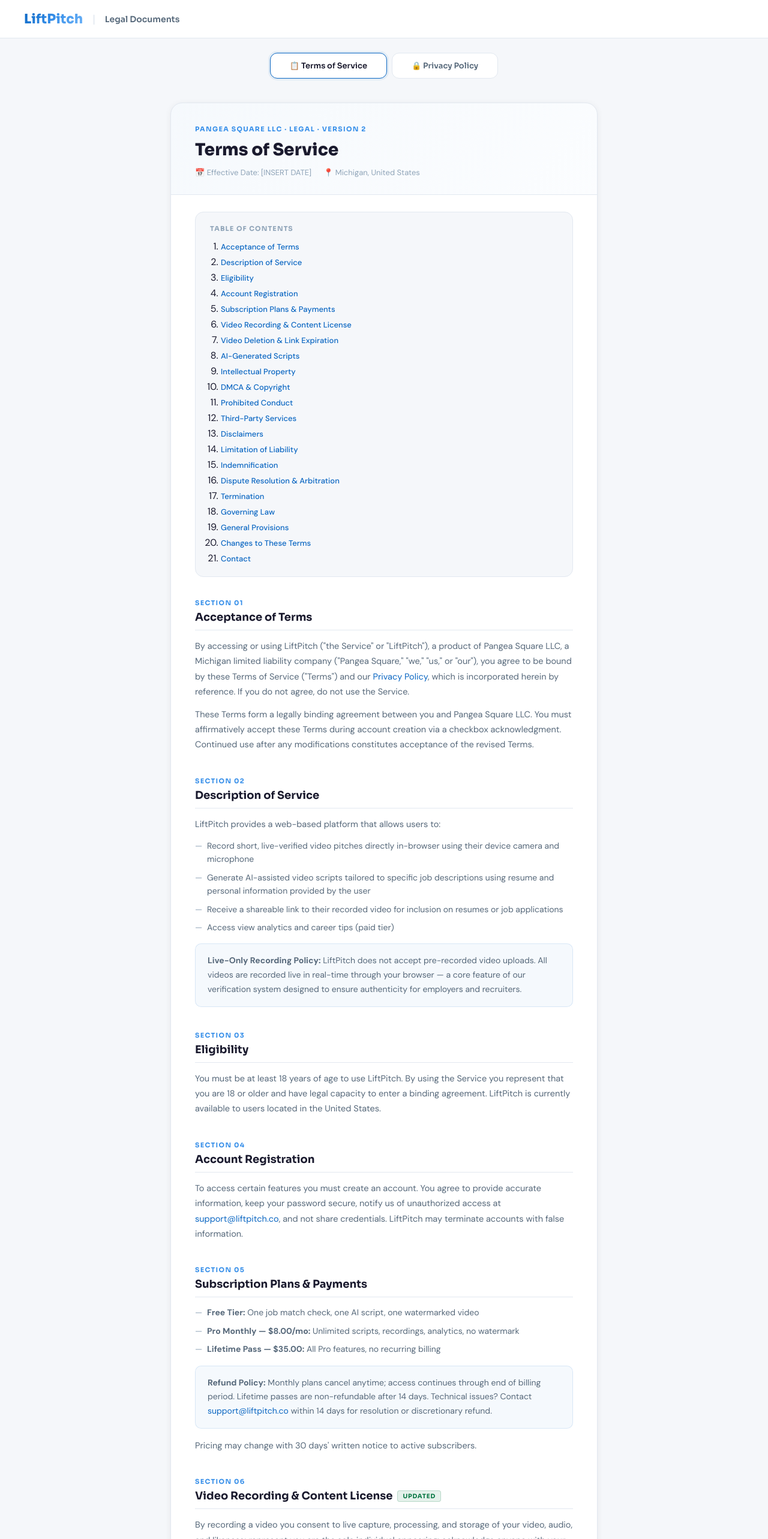
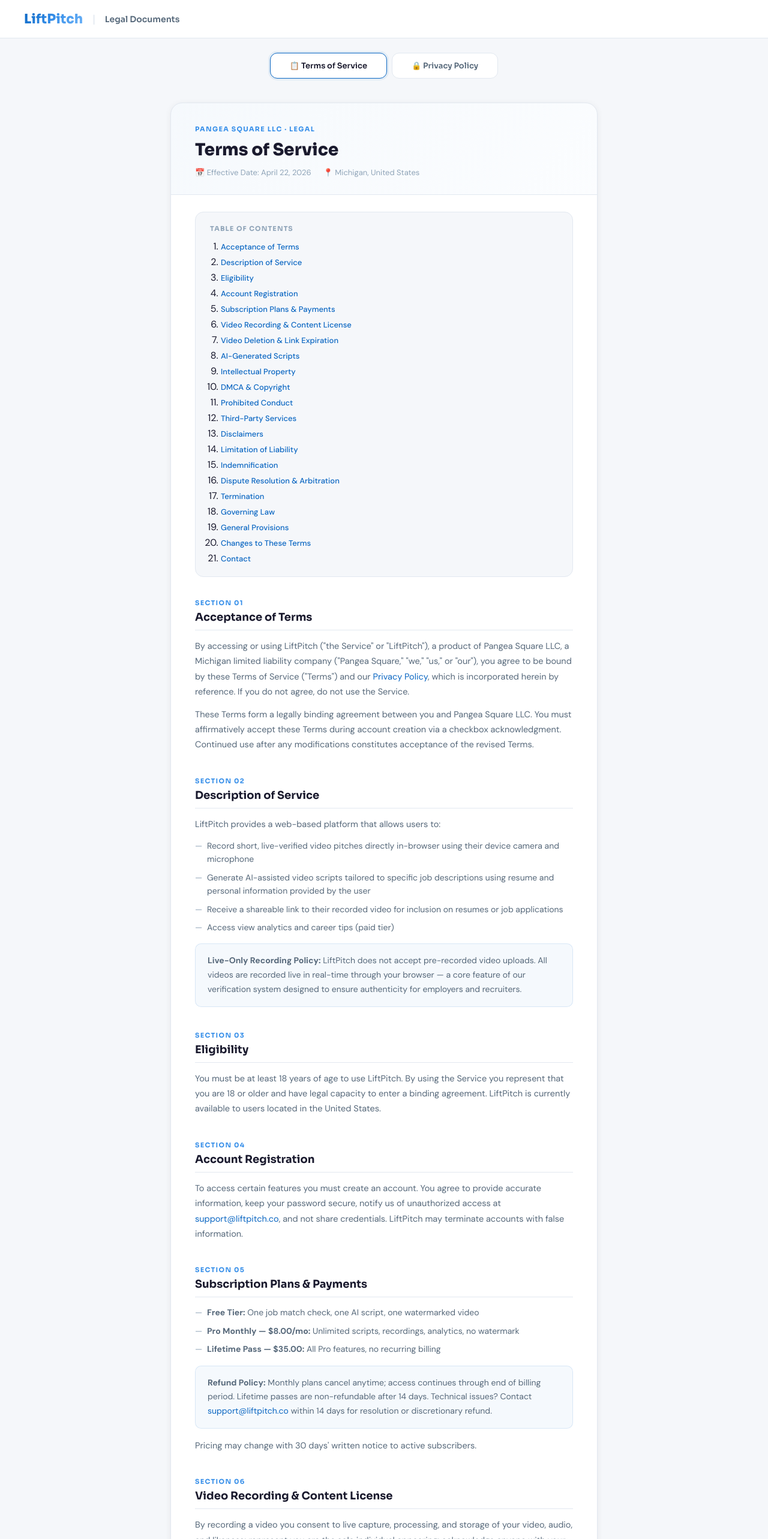
Before and after one commit to JamesNeutron/liftpitch, a Next.js app: page /legal in a window 1280 px wide. Shown: the top 2566 px of the page at 60% size. Built offline with nearby package versions, Linux system fonts and the light colour scheme.

Commit message:
Clean up legal page: remove version refs, set effective date, strip draft badges, fix lift-pitch.co URL

```diff
--- a/src/app/legal/page.js
+++ b/src/app/legal/page.js
@@ -80,10 +80,10 @@
   return (
     <div style={{ background: B.surface, border: `1px solid ${B.border}`, borderRadius: 20, overflow: "hidden", boxShadow: "0 2px 12px rgba(0,0,0,0.06)" }}>
       <div style={{ padding: "36px 40px 28px", borderBottom: `1px solid ${B.border}`, background: "linear-gradient(135deg, rgba(10,102,194,0.04), rgba(55,143,233,0.02))" }}>
-        <div style={{ fontFamily: "'Sora', sans-serif", fontSize: 11, fontWeight: 700, letterSpacing: "0.12em", textTransform: "uppercase", color: B.accentLight, marginBottom: 10 }}>Pangea Square LLC · Legal · Version 2</div>
+        <div style={{ fontFamily: "'Sora', sans-serif", fontSize: 11, fontWeight: 700, letterSpacing: "0.12em", textTransform: "uppercase", color: B.accentLight, marginBottom: 10 }}>Pangea Square LLC · Legal</div>
         <div style={{ fontFamily: "'Sora', sans-serif", fontSize: 28, fontWeight: 800, color: B.text, marginBottom: 12 }}>Terms of Service</div>
         <div style={{ fontSize: 13, color: B.textDim, display: "flex", gap: 20, flexWrap: "wrap", fontFamily: "'DM Sans', sans-serif" }}>
-          <span>📅 Effective Date: [INSERT DATE]</span><span>📍 Michigan, United States</span>
+          <span>📅 Effective Date: April 22, 2026</span><span>📍 Michigan, United States</span>
         </div>
       </div>
 
@@ -137,20 +137,20 @@
         </div>
 
         <div id="t6" style={{ marginBottom: 40, scrollMarginTop: 80 }}>
-          <SectionTitle number={6} title="Video Recording & Content License" badge="Updated" />
+          <SectionTitle number={6} title="Video Recording & Content License" />
           <P>By recording a video you consent to live capture, processing, and storage of your video, audio, and likeness; represent you are the sole individual appearing; acknowledge anyone with your link can view it; and accept responsibility for all content including incidental third-party material.</P>
           <P>You retain full ownership of your recordings. LiftPitch will not use your video for advertising without explicit written consent.</P>
           <HL><strong>License Grant:</strong> You grant Pangea Square LLC a worldwide, non-exclusive, royalty-free, sublicensable license to host, store, reproduce, transcode, distribute, transmit, display, and perform your video as necessary to provide, operate, and improve the Service — including CDN delivery, thumbnail generation, secure backups, and anonymized aggregate analytics. This license does not permit Pangea Square LLC to sell your content or use it in advertising.</HL>
         </div>
 
         <div id="t7" style={{ marginBottom: 40, scrollMarginTop: 80 }}>
-          <SectionTitle number={7} title="Video Deletion & Link Expiration" badge="New" />
+          <SectionTitle number={7} title="Video Deletion & Link Expiration" />
           <P>Videos are retained for up to <strong>[INSERT PERIOD, e.g., 12 months]</strong> from recording date unless you request earlier deletion at <A href="mailto:support@liftpitch.co">support@liftpitch.co</A>. Deletion is honored within 30 days. Upon deletion your shareable link is disabled and the file removed from active storage. Secure backup copies may persist up to [INSERT, e.g., 30 days] before purge.</P>
           <P><strong>Important:</strong> LiftPitch cannot retrieve or delete copies that third parties (recruiters, employers) may have saved before deletion. You acknowledge this limitation when sharing your link.</P>
         </div>
 
         <div id="t8" style={{ marginBottom: 40, scrollMarginTop: 80 }}>
-          <SectionTitle number={8} title="AI-Generated Scripts" badge="Updated" />
+          <SectionTitle number={8} title="AI-Generated Scripts" />
           <P>Scripts are generated using third-party AI providers processing your resume, job description, and About Me text. You acknowledge that:</P>
           <UL items={[
             "Scripts are for your personal job-search use only",
@@ -167,7 +167,7 @@
         </div>
 
         <div id="t10" style={{ marginBottom: 40, scrollMarginTop: 80 }}>
-          <SectionTitle number={10} title="DMCA & Copyright" badge="New" />
+          <SectionTitle number={10} title="DMCA & Copyright" />
           <P>LiftPitch complies with the Digital Millennium Copyright Act. To report infringing content, send a written notice to our designated agent at <A href="mailto:legal@liftpitch.co">legal@liftpitch.co</A> (Subject: "DMCA Takedown Request") including: description of the copyrighted work; URL of infringing content; your contact info; good-faith belief statement; accuracy statement under penalty of perjury; and your signature. Repeat infringers may have accounts terminated.</P>
         </div>
 
@@ -177,7 +177,7 @@
         </div>
 
         <div id="t12" style={{ marginBottom: 40, scrollMarginTop: 80 }}>
-          <SectionTitle number={12} title="Third-Party Services" badge="New" />
+          <SectionTitle number={12} title="Third-Party Services" />
           <P>LiftPitch integrates with third-party providers for cloud storage, database, payments, email, and AI. These providers operate under their own terms and privacy policies. LiftPitch is not responsible for third-party practices and does not endorse any third-party service.</P>
         </div>
 
@@ -197,7 +197,7 @@
         </div>
 
         <div id="t16" style={{ marginBottom: 40, scrollMarginTop: 80 }}>
-          <SectionTitle number={16} title="Dispute Resolution & Arbitration" badge="New" />
+          <SectionTitle number={16} title="Dispute Resolution & Arbitration" />
           <P>Disputes shall first be addressed informally by contacting <A href="mailto:legal@liftpitch.co">legal@liftpitch.co</A> (30-day resolution period). If unresolved, disputes shall be settled by binding individual arbitration — not in court. <strong>You waive any right to jury trial and class action participation.</strong> Emergency injunctive relief remains available in court pending arbitration.</P>
         </div>
 
@@ -212,7 +212,7 @@
         </div>
 
         <div id="t19" style={{ marginBottom: 40, scrollMarginTop: 80 }}>
-          <SectionTitle number={19} title="General Provisions" badge="New" />
+          <SectionTitle number={19} title="General Provisions" />
           <UL items={[
             <><strong>Entire Agreement:</strong> These Terms and Privacy Policy constitute the entire agreement between you and LiftPitch.</>,
             <><strong>Severability:</strong> If any provision is found invalid, remaining provisions continue in full effect.</>,
@@ -240,7 +240,7 @@
       </div>
 
       <div style={{ padding: "24px 40px", borderTop: `1px solid ${B.border}`, background: B.bg, display: "flex", alignItems: "center", justifyContent: "space-between", flexWrap: "wrap", gap: 12 }}>
-        <span style={{ fontSize: 12, color: B.textDim, fontFamily: "'DM Sans', sans-serif" }}>© [YEAR] Pangea Square LLC · All rights reserved · Michigan LLC · v2</span>
+        <span style={{ fontSize: 12, color: B.textDim, fontFamily: "'DM Sans', sans-serif" }}>© [YEAR] Pangea Square LLC · All rights reserved · Michigan LLC</span>
         <button onClick={() => window.print()} style={{ padding: "10px 20px", borderRadius: 8, border: `1px solid ${B.border}`, background: B.surface, fontFamily: "'Sora', sans-serif", fontSize: 12, fontWeight: 600, color: B.textMuted, cursor: "pointer" }}>🖨️ Print / Save PDF</button>
       </div>
     </div>
@@ -264,10 +264,10 @@
   return (
     <div style={{ background: B.surface, border: `1px solid ${B.border}`, borderRadius: 20, overflow: "hidden", boxShadow: "0 2px 12px rgba(0,0,0,0.06)" }}>
       <div style={{ padding: "36px 40px 28px", borderBottom: `1px solid ${B.border}`, background: "linear-gradient(135deg, rgba(10,102,194,0.04), rgba(55,143,233,0.02))" }}>
-        <div style={{ fontFamily: "'Sora', sans-serif", fontSize: 11, fontWeight: 700, letterSpacing: "0.12em", textTransform: "uppercase", color: B.accentLight, marginBottom: 10 }}>Pangea Square LLC · Legal · Version 2</div>
+        <div style={{ fontFamily: "'Sora', sans-serif", fontSize: 11, fontWeight: 700, letterSpacing: "0.12em", textTransform: "uppercase", color: B.accentLight, marginBottom: 10 }}>Pangea Square LLC · Legal</div>
         <div style={{ fontFamily: "'Sora', sans-serif", fontSize: 28, fontWeight: 800, color: B.text, marginBottom: 12 }}>Privacy Policy</div>
         <div style={{ fontSize: 13, color: B.textDim, display: "flex", gap: 20, flexWrap: "wrap", fontFamily: "'DM Sans', sans-serif" }}>
-          <span>📅 Effective Date: [INSERT DATE]</span><span>📍 Michigan, United States</span>
+          <span>📅 Effective Date: April 22, 2026</span><span>📍 Michigan, United States</span>
         </div>
       </div>
 
@@ -282,8 +282,8 @@
 
       <div style={{ padding: "36px 40px" }}>
         <div id="p1" style={{ marginBottom: 40, scrollMarginTop: 80 }}>
-          <SectionTitle number={1} title="Who We Are & Relationship to Terms of Service" badge="Updated" />
-          <P>Pangea Square LLC ("Pangea Square," "we," "our," or "us") is a Michigan limited liability company and the legal entity behind LiftPitch, the product and platform operating at <A href="https://liftpitch.co">liftpitch.co</A>. References to "LiftPitch" throughout this Policy refer to the product and Service; references to "Pangea Square LLC" refer to the legal entity responsible for your data. This Privacy Policy is incorporated into and subject to our <A href="#tos">Terms of Service</A>. Together they govern your use of the Service. Users must affirmatively accept both documents during account creation.</P>
+          <SectionTitle number={1} title="Who We Are & Relationship to Terms of Service" />
+          <P>Pangea Square LLC ("Pangea Square," "we," "our," or "us") is a Michigan limited liability company and the legal entity behind LiftPitch, the product and platform operating at <A href="https://lift-pitch.co">lift-pitch.co</A>. References to "LiftPitch" throughout this Policy refer to the product and Service; references to "Pangea Square LLC" refer to the legal entity responsible for your data. This Privacy Policy is incorporated into and subject to our <A href="#tos">Terms of Service</A>. Together they govern your use of the Service. Users must affirmatively accept both documents during account creation.</P>
         </div>
 
         <div id="p2" style={{ marginBottom: 40, scrollMarginTop: 80 }}>
@@ -327,7 +327,7 @@
         </div>
 
         <div id="p4" style={{ marginBottom: 40, scrollMarginTop: 80 }}>
-          <SectionTitle number={4} title="Video Data & Biometric Notice" badge="Strengthened" />
+          <SectionTitle number={4} title="Video Data & Biometric Notice" />
           <HL><strong>Sensitive Data Notice:</strong> LiftPitch captures live video and audio through your device camera. Your recording includes your facial image and voice, which may be treated as sensitive personal information or biometric data under laws including California's CPRA.</HL>
           <P>By recording a video you explicitly consent to: live capture of your video and audio; secure cloud storage of your recording; delivery to anyone who accesses your shareable link; and retention for up to <strong>[INSERT PERIOD, e.g., 12 months]</strong> unless you request earlier deletion.</P>
           <P><strong>What we do NOT do with your video:</strong></P>
@@ -353,12 +353,12 @@
         </div>
 
         <div id="p6" style={{ marginBottom: 40, scrollMarginTop: 80 }}>
-          <SectionTitle number={6} title="Third-Party AI Providers" badge="New" />
+          <SectionTitle number={6} title="Third-Party AI Providers" />
           <P>To generate scripts, LiftPitch sends your resume content, job description, and About Me text to third-party AI providers operating under their own terms and data processing agreements. We select providers that maintain industry-standard data protection and do not authorize them to train models on your personal data. We do not send your video recordings to any AI provider.</P>
         </div>
 
         <div id="p7" style={{ marginBottom: 40, scrollMarginTop: 80 }}>
-          <SectionTitle number={7} title="Data Retention" badge="Updated" />
+          <SectionTitle number={7} title="Data Retention" />
           <table style={tableStyle}>
             <thead>
               <tr>
@@ -417,7 +417,7 @@
         </div>
 
         <div id="p12" style={{ marginBottom: 40, scrollMarginTop: 80 }}>
-          <SectionTitle number={12} title="California Residents (CCPA/CPRA)" badge="Expanded" />
+          <SectionTitle number={12} title="California Residents (CCPA/CPRA)" />
           <P>California residents have rights under the CCPA as amended by CPRA. Categories of personal information we collect:</P>
           <table style={tableStyle}>
             <thead>
@@ -475,7 +475,7 @@
       </div>
 
       <div style={{ padding: "24px 40px", borderTop: `1px solid ${B.border}`, background: B.bg, display: "flex", alignItems: "center", justifyContent: "space-between", flexWrap: "wrap", gap: 12 }}>
-        <span style={{ fontSize: 12, color: B.textDim, fontFamily: "'DM Sans', sans-serif" }}>© [YEAR] Pangea Square LLC · All rights reserved · Michigan LLC · v2</span>
+        <span style={{ fontSize: 12, color: B.textDim, fontFamily: "'DM Sans', sans-serif" }}>© [YEAR] Pangea Square LLC · All rights reserved · Michigan LLC</span>
         <button onClick={() => window.print()} style={{ padding: "10px 20px", borderRadius: 8, border: `1px solid ${B.border}`, background: B.surface, fontFamily: "'Sora', sans-serif", fontSize: 12, fontWeight: 600, color: B.textMuted, cursor: "pointer" }}>🖨️ Print / Save PDF</button>
       </div>
     </div>
```
